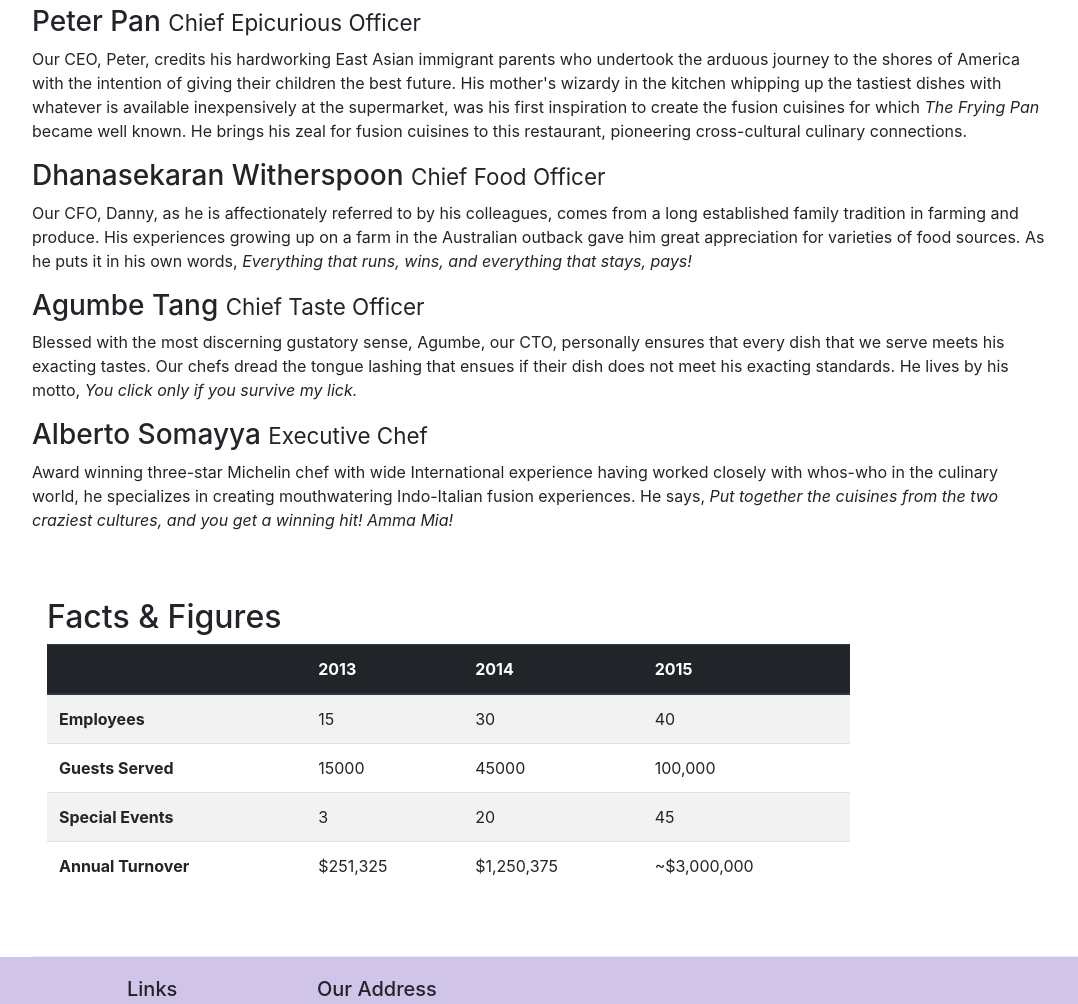
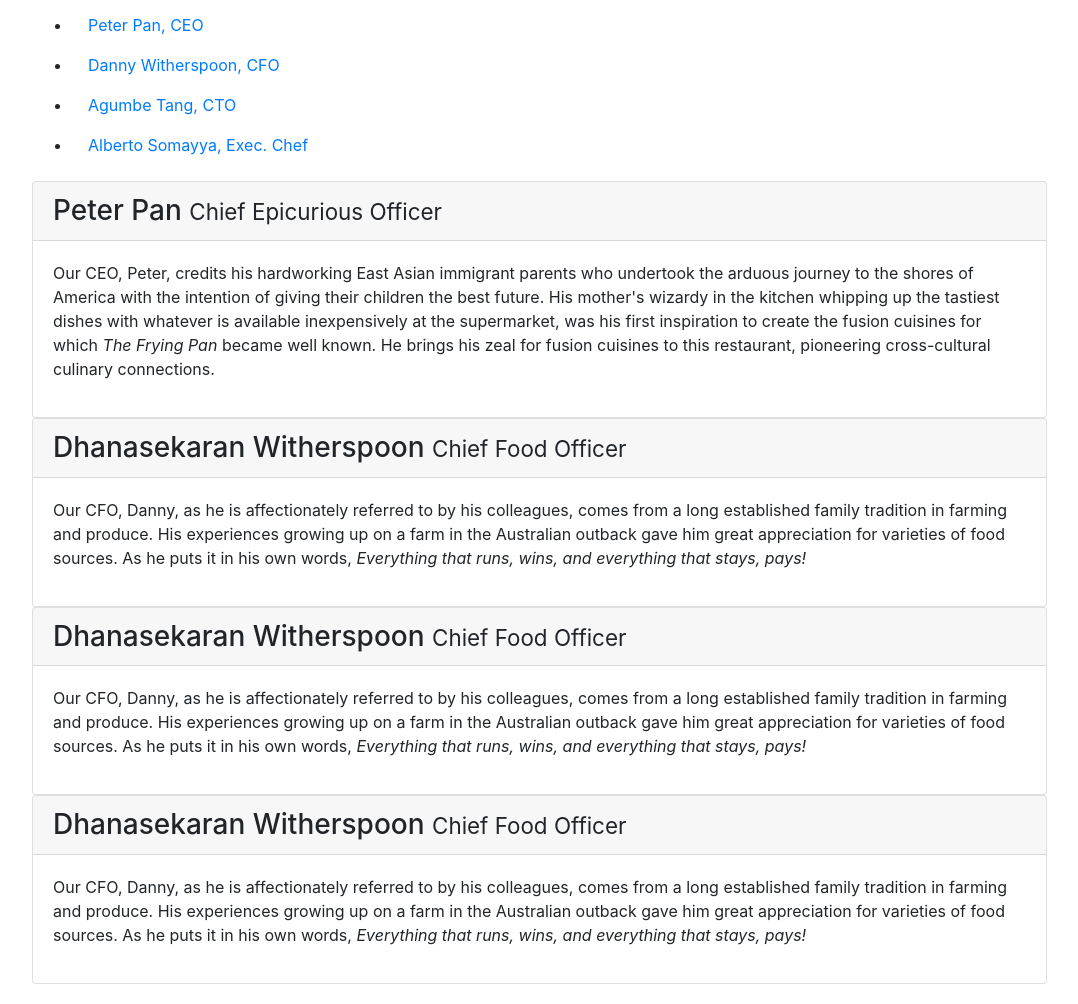
Before and after one commit to MekkCyber/BootstrapCoursera, a website: page aboutus.html in a window 1280 px wide. Shown: the part 1008-2012 px from the top of the page, without its empty margins (53-1131 px from the left). Drawn offline with nearby package versions, Linux system fonts and the light colour scheme.

Commit message:
accordion

```diff
--- a/aboutus.html
+++ b/aboutus.html
@@ -16,10 +16,14 @@
             <a class="navbar-brand mr-auto" href="#"><img src="img/logo.png" height="30" width="41"></a>
             <div class="collapse navbar-collapse" id="Navbar">
                 <ul class="navbar-nav mr-auto">
-            <li class="nav-item active"><a class="nav-link" href="./index.html"><span class="fa fa-home fa-lg"></span> Home</a></li>
-            <li class="nav-item"><a class="nav-link" href="#"><span class="fa fa-info fa-lg"></span> About</a></li>
-            <li class="nav-item"><a class="nav-link" href="#"><span class="fa fa-list fa-lg"></span> Menu</a></li>
-            <li class="nav-item"><a class="nav-link" href="./contactus.html"><span class="fa fa-address-card fa-lg"></span> Contact</a></li>
+                    <li class="nav-item active"><a class="nav-link" href="./index.html"><span
+                                class="fa fa-home fa-lg"></span> Home</a></li>
+                    <li class="nav-item"><a class="nav-link" href="#"><span class="fa fa-info fa-lg"></span> About</a>
+                    </li>
+                    <li class="nav-item"><a class="nav-link" href="#"><span class="fa fa-list fa-lg"></span> Menu</a>
+                    </li>
+                    <li class="nav-item"><a class="nav-link" href="./contactus.html"><span
+                                class="fa fa-address-card fa-lg"></span> Contact</a></li>
                 </ul>
             </div>
         </div>
@@ -32,7 +36,8 @@
             <div class="row row-header">
                 <div class="col-12 col-sm-6">
                     <h1>Ristorante con Fusion</h1>
-                    <p>We take inspiration from the World's best cuisines, and create a unique fusion experience. Our lipsmacking creations will tickle your culinary senses!</p>
+                    <p>We take inspiration from the World's best cuisines, and create a unique fusion experience. Our
+                        lipsmacking creations will tickle your culinary senses!</p>
                 </div>
                 <div class="col-12 col-sm">
                 </div>
@@ -40,7 +45,7 @@
         </div>
     </header>
 
-    <div class="container "id="body">
+    <div class="container " id="body">
         <ol class="col-12 breadcrumb">
             <li class="breadcrumb-item"><a href="./index.html">Home</a></li>
             <li class="breadcrumb-item active">About Us</li>
@@ -53,10 +58,15 @@
         </div>
 
         <div class="row">
-            <div  class="col-11 col-sm-6">
+            <div class="col-11 col-sm-6">
                 <h2>Our History</h2>
-                <p>Started in 2010, Ristorante con Fusion quickly established itself as a culinary icon par excellence in Hong Kong. With its unique brand of world fusion cuisine that can be found nowhere else, it enjoys patronage from the A-list clientele in Hong Kong.  Featuring four of the best three-star Michelin chefs in the world, you never know what will arrive on your plate the next time you visit us.</p>
-                <p>The restaurant traces its humble beginnings to <em>The Frying Pan</em>, a successful chain started by our CEO, Mr. Peter Pan, that featured for the first time the world's best cuisines in a pan.</p>
+                <p>Started in 2010, Ristorante con Fusion quickly established itself as a culinary icon par excellence
+                    in Hong Kong. With its unique brand of world fusion cuisine that can be found nowhere else, it
+                    enjoys patronage from the A-list clientele in Hong Kong. Featuring four of the best three-star
+                    Michelin chefs in the world, you never know what will arrive on your plate the next time you visit
+                    us.</p>
+                <p>The restaurant traces its humble beginnings to <em>The Frying Pan</em>, a successful chain started by
+                    our CEO, Mr. Peter Pan, that featured for the first time the world's best cuisines in a pan.</p>
             </div>
             <div class="col-12 col-sm">
                 <div class="card">
@@ -92,14 +102,101 @@
         <div class="row">
             <div class="col-11">
                 <h2>Corporate Leadership</h2>
-                <h3>Peter Pan <small>Chief Epicurious Officer</small></h3>
-                <p class="d-none d-sm-block">Our CEO, Peter, credits his hardworking East Asian immigrant parents who undertook the arduous journey to the shores of America with the intention of giving their children the best future. His mother's wizardy in the kitchen whipping up the tastiest dishes with whatever is available inexpensively at the supermarket, was his first inspiration to create the fusion cuisines for which <em>The Frying Pan</em> became well known. He brings his zeal for fusion cuisines to this restaurant, pioneering cross-cultural culinary connections.</p>
-                <h3>Dhanasekaran Witherspoon <small>Chief Food Officer</small></h3>
-                <p class="d-none d-sm-block">Our CFO, Danny, as he is affectionately referred to by his colleagues, comes from a long established family tradition in farming and produce. His experiences growing up on a farm in the Australian outback gave him great appreciation for varieties of food sources. As he puts it in his own words, <em>Everything that runs, wins, and everything that stays, pays!</em></p>
-                <h3>Agumbe Tang <small>Chief Taste Officer</small></h3>
-                <p class="d-none d-sm-block">Blessed with the most discerning gustatory sense, Agumbe, our CTO, personally ensures that every dish that we serve meets his exacting tastes. Our chefs dread the tongue lashing that ensues if their dish does not meet his exacting standards. He lives by his motto, <em>You click only if you survive my lick.</em></p>
-                <h3>Alberto Somayya <small>Executive Chef</small></h3>
-                <p class="d-none d-sm-block">Award winning three-star Michelin chef with wide International experience having worked closely with whos-who in the culinary world, he specializes in creating mouthwatering Indo-Italian fusion experiences. He says, <em>Put together the cuisines from the two craziest cultures, and you get a winning hit! Amma Mia!</em></p>
+                <ul>
+                    <li class="nav-item">
+                        <a class="nav-link active" href="#peter" role="tab" data-toggle="tab">Peter Pan, CEO</a>
+                    </li>
+                    <li class="nav-item">
+                        <a class="nav-link" href="#danny" role="tab" data-toggle="tab">Danny Witherspoon, CFO</a>
+                    </li>
+                    <li class="nav-item">
+                        <a class="nav-link" href="#agumbe" role="tab" data-toggle="tab">Agumbe Tang, CTO</a>
+                    </li>
+                    <li class="nav-item">
+                        <a class="nav-link" href="#alberto" role="tab" data-toggle="tab">Alberto Somayya, Exec. Chef</a>
+                    </li>
+                </ul>
+                <div class="accordion">
+                    <div class="card">
+                        <div class="card-header" role="tab" id="peterhead">
+                            <h3 class="mb-0">
+                                <a data-toggle="collapse" data-target="#peter">
+                                    Peter Pan <small>Chief Epicurious Officer</small>
+                                </a>
+                            </h3>
+                        </div>
+                        <div class="collapse show" id="peter" data-parent="#accordion">
+                            <div class="card-body">
+                                <p class="d-none d-sm-block">Our CEO, Peter, credits his hardworking East Asian
+                                    immigrant parents who undertook the arduous journey to the shores of America with
+                                    the intention of giving their children the best future. His mother's wizardy in the
+                                    kitchen whipping up the tastiest dishes with whatever is available inexpensively at
+                                    the supermarket, was his first inspiration to create the fusion cuisines for which
+                                    <em>The Frying Pan</em> became well known. He brings his zeal for fusion cuisines to
+                                    this restaurant, pioneering cross-cultural culinary connections.
+                                </p>
+                            </div>
+                        </div>
+                    </div>
+                    <div class="card">
+                        <div class="card-header" role="tab" id="dannyhead">
+                            <h3 class="mb-0">
+                                <a data-toggle="collapse" data-target="#danny">
+                                    Dhanasekaran Witherspoon <small>Chief Food Officer</small>
+                                </a>
+                            </h3>
+                        </div>
+                        <div class="collapse show" id="danny" data-parent="#accordion">
+                            <div class="card-body">
+                                <p class="d-none d-sm-block">Our CFO, Danny, as he is affectionately referred to by
+                                    his colleagues, comes from a long established family tradition in farming and
+                                    produce. His experiences growing up on a farm in the Australian outback gave him
+                                    great appreciation for varieties of food sources. As he puts it in his own
+                                    words, <em>Everything that runs, wins, and everything that stays, pays!</em></p>
+
+                            </div>
+                        </div>
+                    </div>
+                    <div class="card">
+                        <div class="card-header" role="tab" id="agumbehead">
+                            <h3 class="mb-0">
+                                <a data-toggle="collapse" data-target="#agumbe">
+                                    Dhanasekaran Witherspoon <small>Chief Food Officer</small>
+                                </a>
+                            </h3>
+                        </div>
+                        <div class="collapse show" id="agumbe" data-parent="#accordion">
+                            <div class="card-body">
+                                <p class="d-none d-sm-block">Our CFO, Danny, as he is affectionately referred to by
+                                    his colleagues, comes from a long established family tradition in farming and
+                                    produce. His experiences growing up on a farm in the Australian outback gave him
+                                    great appreciation for varieties of food sources. As he puts it in his own
+                                    words, <em>Everything that runs, wins, and everything that stays, pays!</em></p>
+
+                            </div>
+                        </div>
+                    </div>
+                    <div class="card">
+                        <div class="card-header" role="tab" id="albertohead">
+                            <h3 class="mb-0">
+                                <a data-toggle="collapse" data-target="#alberto">
+                                    Dhanasekaran Witherspoon <small>Chief Food Officer</small>
+                                </a>
+                            </h3>
+                        </div>
+                        <div class="collapse show" id="alberto" data-parent="#accordion">
+                            <div class="card-body">
+                                <p class="d-none d-sm-block">Our CFO, Danny, as he is affectionately referred to by
+                                    his colleagues, comes from a long established family tradition in farming and
+                                    produce. His experiences growing up on a farm in the Australian outback gave him
+                                    great appreciation for varieties of food sources. As he puts it in his own
+                                    words, <em>Everything that runs, wins, and everything that stays, pays!</em></p>
+
+                            </div>
+                        </div>
+                    </div>
+
+                </div>
             </div>
         </div>
         <div class="row row-content">
@@ -178,11 +275,16 @@
                 </div>
                 <div class="col-12 col-sm-4 align-self-center">
                     <div class="text-center">
-                        <a class="btn btn-social-icon btn-google" href="http://google.com/+"><i class="fa fa-google-plus"></i></a>
-                        <a class="btn btn-social-icon btn-facebook" href="http://www.facebook.com/profile.php?id="><i class="fa fa-facebook"></i></a>
-                        <a class="btn btn-social-icon btn-linkedin" href="http://www.linkedin.com/in/"><i class="fa fa-linkedin"></i></a>
-                        <a class="btn btn-social-icon btn-twitter" href="http://twitter.com/"><i class="fa fa-twitter"></i></a>
-                        <a class="btn btn-social-icon btn-google" href="http://youtube.com/"><i class="fa fa-youtube"></i></a>
+                        <a class="btn btn-social-icon btn-google" href="http://google.com/+"><i
+                                class="fa fa-google-plus"></i></a>
+                        <a class="btn btn-social-icon btn-facebook" href="http://www.facebook.com/profile.php?id="><i
+                                class="fa fa-facebook"></i></a>
+                        <a class="btn btn-social-icon btn-linkedin" href="http://www.linkedin.com/in/"><i
+                                class="fa fa-linkedin"></i></a>
+                        <a class="btn btn-social-icon btn-twitter" href="http://twitter.com/"><i
+                                class="fa fa-twitter"></i></a>
+                        <a class="btn btn-social-icon btn-google" href="http://youtube.com/"><i
+                                class="fa fa-youtube"></i></a>
                         <a class="btn btn-social-icon" href="mailto:"><i class="fa fa-envelope-o"></i></a>
                     </div>
                 </div>
```
Also changed, not shown: css/styles.css (+7 -0 lines), index.html (+3 -5 lines). Lines whose indentation alone changed are shown as unchanged.
